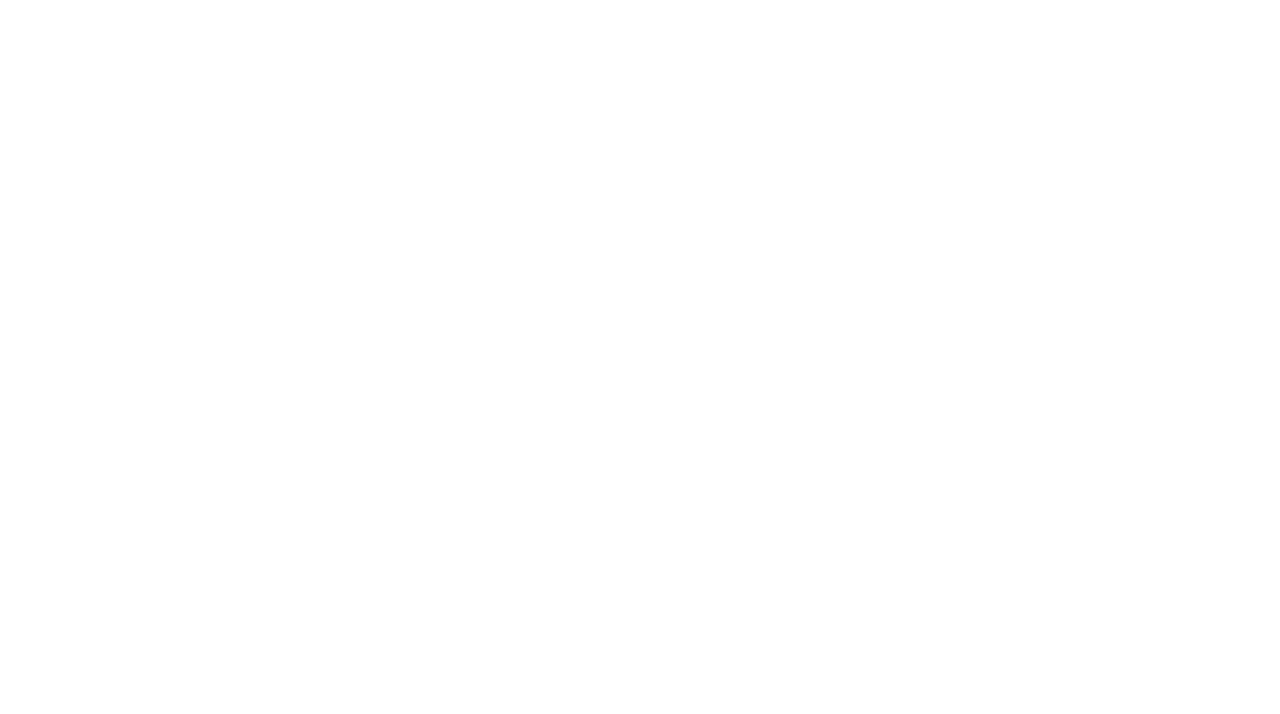
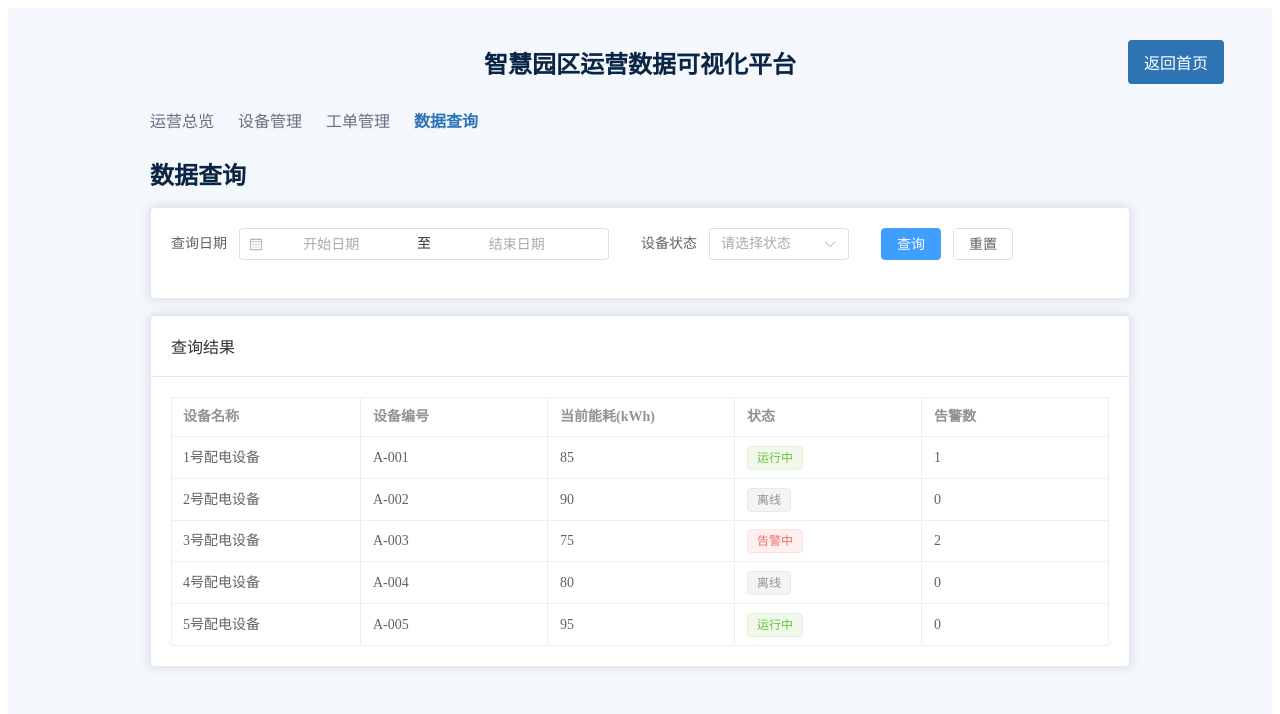
Before and after one commit to 3273352747/smart-park-dashboard, a Vue app: page /data-query in a window 1280 px wide. Shown: the top 714 px of the page. Built offline with nearby package versions, Linux system fonts and the light colour scheme.

Commit message:
feat: add DataQueryView  feature

```diff
--- a/src/views/DataQueryView.vue
+++ b/src/views/DataQueryView.vue
@@ -1 +1,144 @@
-<template></template>
+<script setup>
+import { deviceManager } from '../data/devices'
+
+function getStatusTagType(status) {
+    if(status === '运行中') return 'success'
+    if(status === '离线') return 'info'
+    return 'danger'
+}
+</script>
+<template>
+    <section class="dashboard">
+    <header class="dashboard-header">
+      <div class="system-title">
+        <h1>智慧园区运营数据可视化平台</h1>
+      </div>
+
+      <RouterLink to="/" class="back-button">返回首页</RouterLink>
+    </header>
+
+    <main class="content-shell">
+      <nav class="page-nav">
+        <RouterLink to="/overview">运营总览</RouterLink>
+        <RouterLink to="/devices">设备管理</RouterLink>
+        <RouterLink to="/work-order">工单管理</RouterLink>
+        <RouterLink to="/data-query">数据查询</RouterLink>
+      </nav>
+
+      <h2 class="page-title">数据查询</h2>
+
+      <el-card class="query-card">
+        <el-form :inline="true">
+            <el-form-item label="查询日期">
+                <el-date-picker
+                type="daterange"
+                range-separator="至"
+                start-placeholder="开始日期"
+                end-placeholder="结束日期"
+                />
+            </el-form-item>
+
+            <el-form-item label="设备状态">
+                <el-select placeholder="请选择状态" style="width: 140px">
+                    <el-option label="全部" value="全部" />
+                    <el-option label="运行中" value="运行中" />
+                    <el-option label="离线" value="离线" />
+                    <el-option label="告警中" value="告警中" />
+                </el-select>
+            </el-form-item>
+
+            <el-form-item>
+                <el-button type="primary">查询</el-button>
+                <el-button>重置</el-button>
+            </el-form-item>
+        </el-form>
+      </el-card>
+
+      <el-card class="table-card">
+        <template #header>查询结果</template>
+
+        <el-table :data="deviceManager" border style="width: 100%">
+            <el-table-column prop="name" label="设备名称" />
+            <el-table-column prop="code" label="设备编号" />
+            <el-table-column prop="energy" label="当前能耗(kWh)" />
+
+            <el-table-column label="状态">
+                <template #default="{row}">
+                    <el-tag :type="getStatusTagType(row.status)">
+                        {{ row.status }}
+                    </el-tag>
+                </template>
+            </el-table-column>
+
+            <el-table-column prop="alarmCount" label="告警数" />
+        </el-table>
+      </el-card>
+    </main>
+    </section>
+</template>
+
+<style scoped>
+.dashboard {
+  min-height: 100vh;
+  padding: 32px 48px;
+  background: #f4f7fb;
+}
+
+.dashboard-header {
+  display: grid;
+  grid-template-columns: 1fr auto 1fr;
+  align-items: center;
+  margin-bottom: 24px;
+}
+
+.system-title {
+  grid-column: 2;
+  text-align: center;
+}
+
+.system-title h1 {
+  margin: 0;
+  color: #0b2545;
+}
+
+.back-button {
+    grid-column: 3;
+    justify-self: end;
+    padding: 10px 16px;
+    color: #fff;
+    background: #2e74b5;
+    border-radius: 4px;
+    text-decoration: none;
+}
+
+.content-shell {
+  max-width: 980px;
+  margin: 0 auto;
+}
+
+.page-nav {
+    display: flex;
+    gap: 24px;
+    margin: 0 0 24px;
+}
+
+.page-nav a {
+    color: #667085;
+    text-decoration: none;
+}
+
+.page-nav .router-link-active {
+    color: #2e74b5;
+    font-weight: 600;
+}
+
+.page-title {
+    margin: 0 0 16px;
+    color: #0b2545;
+}
+
+.query-card,
+.table-card {
+    margin-bottom: 16px;
+}
+</style>
```
